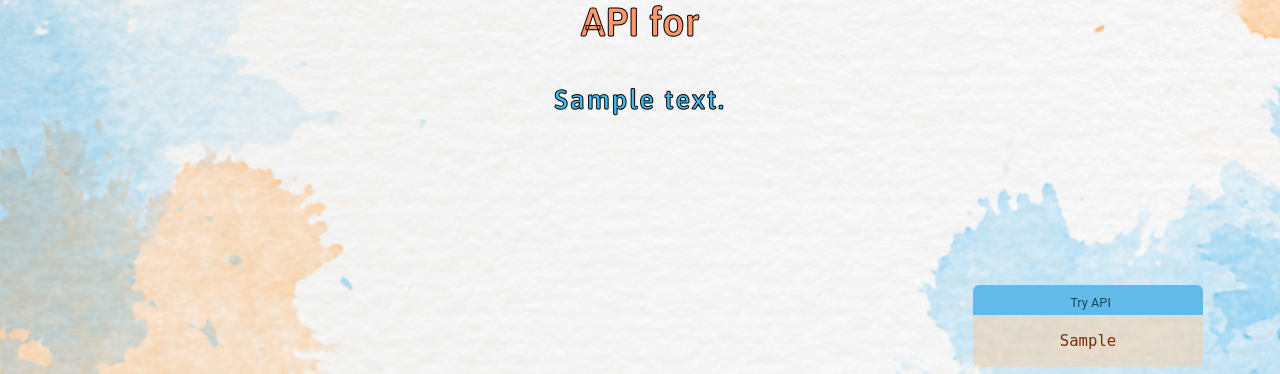
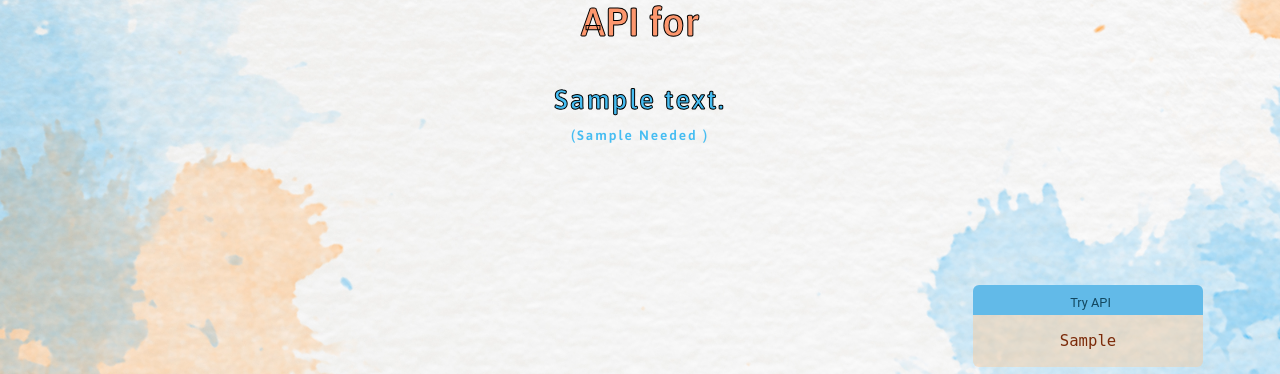
Before and after one commit to Architrixs/ThisApiForThat, a Django app: template templates/index.html in a window 1280 px wide. Shown: the part 275-649 px from the top of the page. Run offline with Django 4.2, Linux system fonts and the light colour scheme; the template is opened without the code that fills it: values that come from a table or form of the project are taken from there, others are empty; tables that the repository leaves empty hold one stand-in row (values such as "Sample post").

Commit message:
add auth info

```diff
--- a/static/base.css
+++ b/static/base.css
@@ -41,6 +41,10 @@ h4 {
   letter-spacing: 2px;
   -webkit-text-stroke-width: 1px;
   -webkit-text-stroke-color: black;
+}
+#keyInfo{
+  font-size: 0.5em;
+  -webkit-text-stroke-width: 0;
 }
 p {
   overflow-wrap: anywhere !important;
--- a/templates/index.html
+++ b/templates/index.html
@@ -12,7 +12,7 @@
         <h2>Hey, maybe you can use</h2>
         <h1>{{ api.name }}</h1>
         <h3>API for</h3>
-        <div class="center"><h4>{{ api.description }}</h4></div>
+        <div class="center"><h4>{{ api.description }}{% if api.auth %}<br><span id="keyInfo">({{ api.auth }} {% if api.auth == ' No '  %}Key{% endif %} Needed )</span>{% endif %}</h4></div>
 
     {# a button to get another random values #}
     <a href="{{ '' }}">
```
